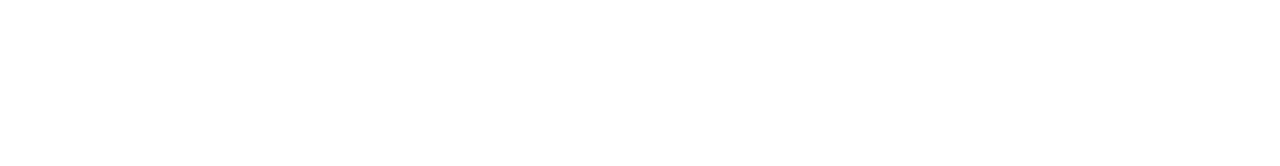
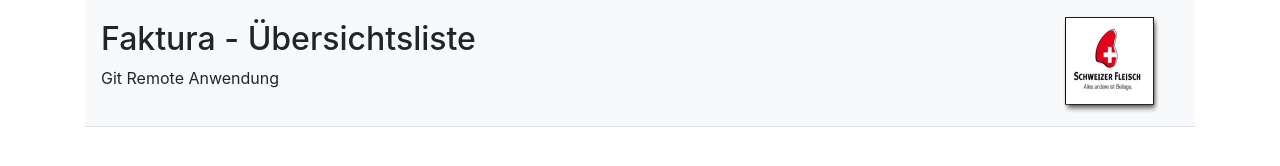
Before and after one commit to colinzinho/git-remote-use, a plain HTML site: page index.html in a window 1280 px wide. Drawn offline with nearby package versions, Linux system fonts and the light colour scheme.

Commit message:
Webseitennavigation erstellt und designed.

```diff
--- a/css/style.css
+++ b/css/style.css
@@ -0,0 +1,6 @@
+body {
+    margin: 0;
+    padding: 0;
+}
+
+.container { max-width: 80vw; }
--- a/index.html
+++ b/index.html
@@ -4,9 +4,20 @@
     <meta charset="utf-8" />
     <title>Faktura - Übersichtsliste</title>
     <link rel="stylesheet" href="./css/style.css">
-    <link rel="stylesheet" href="C:\Users\spichiger\Desktop\invoice_overview_page\bootstrap\css\bootstrap.min.css"
+    <link rel="stylesheet" href="./bootstrap/css/bootstrap.min.css"
     <script src="./js/script.js"></script>
   </head>
   <body>
+    <div class="container">
+        <nav class="navbar navbar-light bg-light border-bottom">
+            <div>
+                <h2>Faktura - Übersichtsliste</h2>
+                <p>Git Remote Anwendung</p>
+            </div>
+            <a class="navbar-brand href="#">
+                <img src="./img/logo.png" width="100px" height="100px" alt="Schweizer Fleisch - alles andere ist Beilage">
+            </a>
+        </nav>
+    </div>
   </body>
 </html>
```
